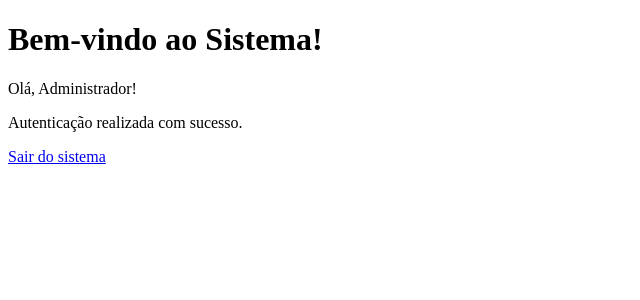
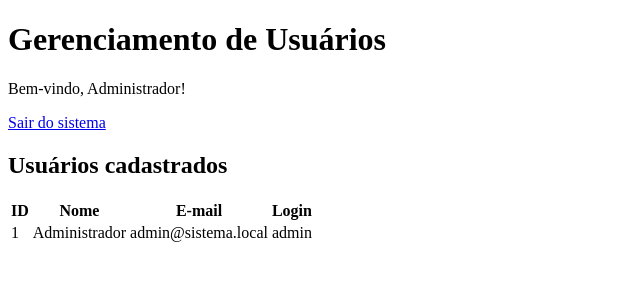
Before and after one commit to alunosenac2026/uc4-aula18-17Nov-avaliativa-final-front-back-database, a PHP site: page /usuarios/select.php in a window 1280 px wide. Shown: the top 300 px of the page, without its empty margins (0-640 px from the left). Run offline with PHP 8.4, Linux system fonts and the light colour scheme; a user stored in the database is signed in; data comes from the database, SQL or seed files in the repository; a stand-in replaces the project's code that opens the database connection.

Commit message:
Implementa listagem de usuários

```diff
--- a/usuarios/select.php
+++ b/usuarios/select.php
@@ -1,9 +1,35 @@
+
 
 <?php
 
 require_once __DIR__ . '/../includes/autenticacao.php';
+require_once __DIR__ . '/../config/conexao.php';
 
+// Verifica se o usuário está autenticado.
 verificarAutenticacao();
+
+// Inicializa as variáveis.
+$usuarios = [];
+$erro = '';
+
+// Consulta os usuários cadastrados.
+try {
+
+    $sql = "SELECT id, nome, email, login
+            FROM Usuario
+            ORDER BY nome ASC";
+
+    $stmt = $pdo->query($sql);
+
+    $usuarios = $stmt->fetchAll();
+
+} catch (PDOException $e) {
+
+    error_log('Erro ao consultar usuários: ' . $e->getMessage());
+
+    $erro = 'Não foi possível carregar a lista de usuários.';
+
+}
 
 ?>
 
@@ -13,24 +39,93 @@ verificarAutenticacao();
 <head>
     <meta charset="UTF-8">
     <meta name="viewport" content="width=device-width, initial-scale=1.0">
-    <title>Painel | Gerenciamento de Usuários</title>
+
+    <title>Usuários | Sistema de Gerenciamento</title>
 </head>
 
 <body>
 
     <main>
 
-        <h1>Bem-vindo ao Sistema!</h1>
+        <header>
 
-        <p>
-            Olá,
-            <?= htmlspecialchars($_SESSION['usuario_nome'], ENT_QUOTES, 'UTF-8') ?>!
-        </p>
+            <h1>Gerenciamento de Usuários</h1>
 
-        <p>Autenticação realizada com sucesso.</p>
+            <p>
+                Bem-vindo,
+                <?= htmlspecialchars($_SESSION['usuario_nome'], ENT_QUOTES, 'UTF-8') ?>!
+            </p>
 
-        <p><a href="../logout.php">Sair do sistema</a></p>
+            <a href="../logout.php">Sair do sistema</a>
 
+        </header>
+
+        <section>
+
+            <h2>Usuários cadastrados</h2>
+
+            <?php if (isset($_GET['cadastro']) && $_GET['cadastro'] === 'sucesso'): ?>
+
+                <p role="status">Usuário cadastrado com sucesso!</p>
+
+            <?php endif; ?>
+
+            <?php if ($erro !== ''): ?>
+
+                <p role="alert">
+                    <?= htmlspecialchars($erro, ENT_QUOTES, 'UTF-8') ?>
+                </p>
+
+            <?php elseif (count($usuarios) === 0): ?>
+
+                <p>Nenhum usuário cadastrado.</p>
+
+            <?php else: ?>
+
+                <table>
+
+                    <thead>
+                        <tr>
+                            <th>ID</th>
+                            <th>Nome</th>
+                            <th>E-mail</th>
+                            <th>Login</th>
+                        </tr>
+                    </thead>
+
+                    <tbody>
+
+                        <?php foreach ($usuarios as $usuario): ?>
+
+                            <tr>
+
+                                <td>
+                                    <?= htmlspecialchars((string) $usuario['id'], ENT_QUOTES, 'UTF-8') ?>
+                                </td>
+
+                                <td>
+                                    <?= htmlspecialchars($usuario['nome'], ENT_QUOTES, 'UTF-8') ?>
+                                </td>
+
+                                <td>
+                                    <?= htmlspecialchars($usuario['email'], ENT_QUOTES, 'UTF-8') ?>
+                                </td>
+
+                                <td>
+                                    <?= htmlspecialchars($usuario['login'], ENT_QUOTES, 'UTF-8') ?>
+                                </td>
+
+                            </tr>
+
+                        <?php endforeach; ?>
+
+                    </tbody>
+
+                </table>
+
+            <?php endif; ?>
+
+        </section>
 
     </main>
 
```
